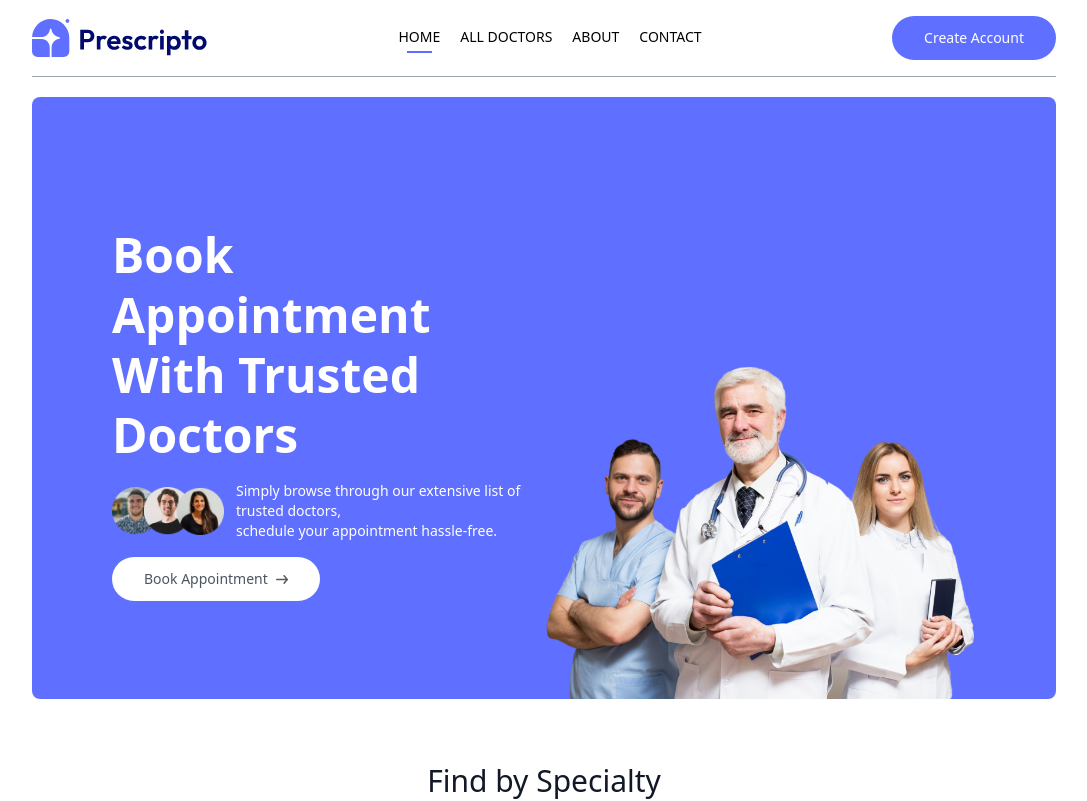
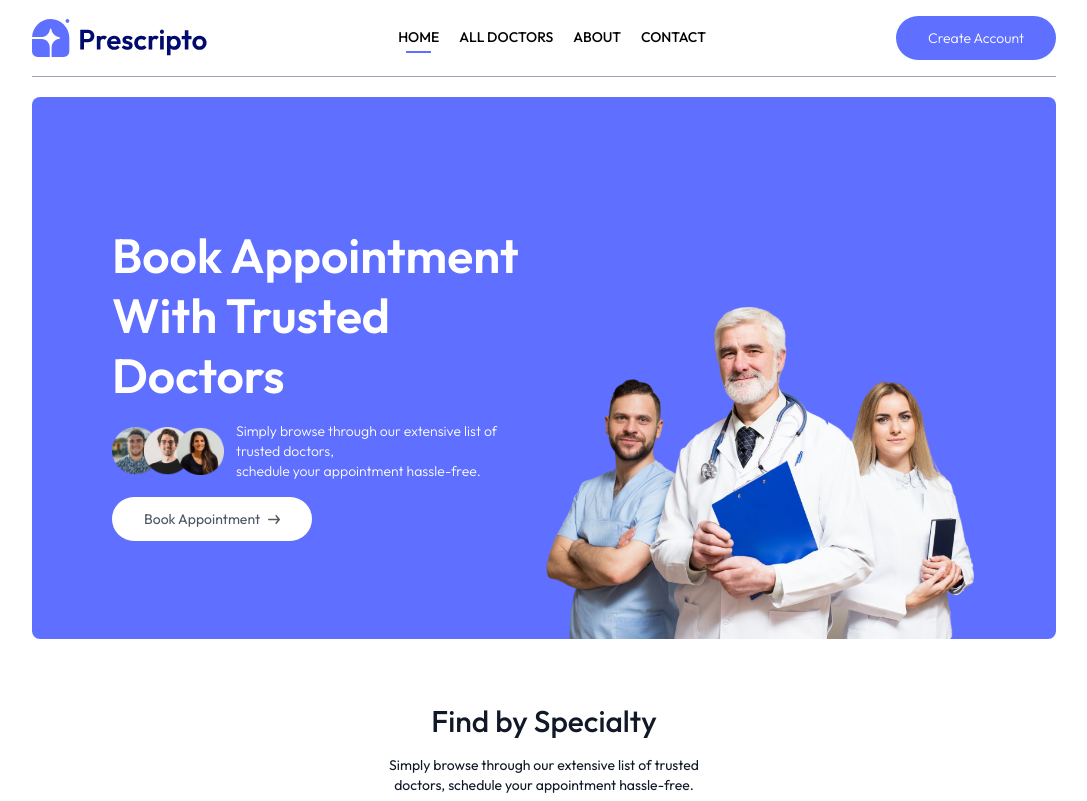
Before and after one commit to karananeja/prescripto-fe, a React (Vite) app: page / in a window 1280 px wide. Shown: the top 801 px of the page, without its empty margins (96-1183 px from the left). Built offline with nearby package versions, Linux system fonts and the light colour scheme.

Commit message:
feat: add outfit font

```diff
--- a/src/index.css
+++ b/src/index.css
@@ -1,3 +1,5 @@
+@import url('https://fonts.googleapis.com/css2?family=Outfit:wght@100..900&display=swap');
+
 @tailwind base;
 @tailwind components;
 @tailwind utilities;
@@ -9,3 +11,9 @@
 ::-webkit-scrollbar {
   @apply hidden;
 }
+
+@layer base {
+  html {
+    font-family: 'Outfit', serif;
+  }
+}
```
